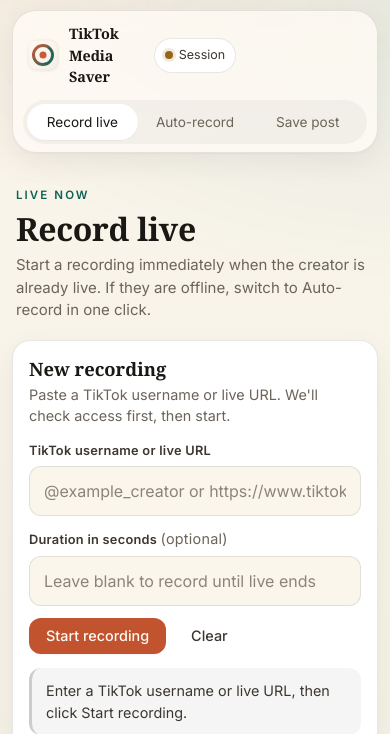
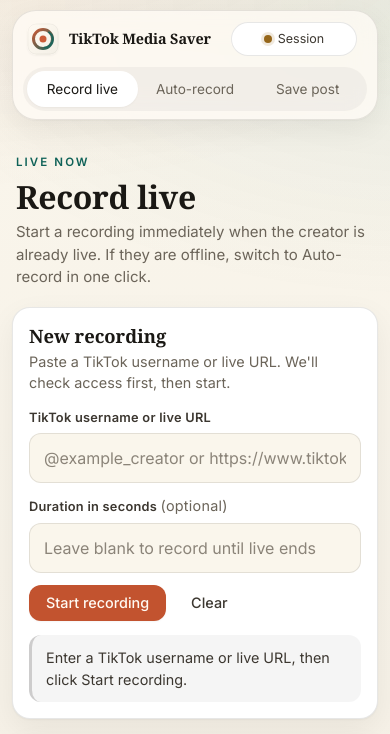
Before and after one commit to anfieldlad/tiktok-live-recorder-app, a FastAPI app: page / in a window 390 px wide. Shown: the top 734 px of the page. Run offline with FastAPI, Linux system fonts and the light colour scheme; data that the repository does not hold is empty.

Commit message:
Center text inside session chip on mobile
Add justify-content: center to the chip so dot and label
are centered within the button. Also revert unneeded grid change.

Co-Authored-By: Claude Sonnet 4.6 <noreply@anthropic.com>

```diff
--- a/app/static/css/app.css
+++ b/app/static/css/app.css
@@ -621,14 +621,13 @@ input:focus, textarea:focus {
 @media (max-width: 720px) {
   /* Topbar: brand left, chip right on row 1; tabs full-width on row 2 */
   .topbar {
-    grid-template-columns: 1fr auto 1fr;
+    grid-template-columns: auto 1fr auto;
     grid-template-rows: auto auto;
     gap: 8px 10px;
     padding: 8px 10px;
     border-radius: var(--radius-xl);
     top: 8px;
   }
-  .brand { justify-self: start; }
   .brand-text { font-size: 0.9rem; }
   .tabs {
     grid-column: 1 / -1;
@@ -657,7 +656,7 @@ input:focus, textarea:focus {
   .shell { padding: 10px 12px 28px; gap: 14px; }
 
   /* Shrink session chip and swap label to short version on small screens */
-  .session-chip { padding: 7px 10px; gap: 6px; }
+  .session-chip { padding: 7px 10px; gap: 6px; justify-content: center; }
   .session-label { font-size: 0; }
   .session-label::before { content: attr(data-short); font-size: 0.78rem; }
 
--- a/app/templates/base.html
+++ b/app/templates/base.html
@@ -8,7 +8,7 @@
   <link rel="preconnect" href="https://fonts.googleapis.com">
   <link rel="preconnect" href="https://fonts.gstatic.com" crossorigin>
   <link rel="stylesheet" href="https://fonts.googleapis.com/css2?family=Inter:wght@400;500;600&display=swap">
-  <link rel="stylesheet" href="{{ (base_path or '') ~ '/static/css/app.css?v=7' }}">
+  <link rel="stylesheet" href="{{ (base_path or '') ~ '/static/css/app.css?v=8' }}">
 </head>
 <body>
   <div class="shell">
```
